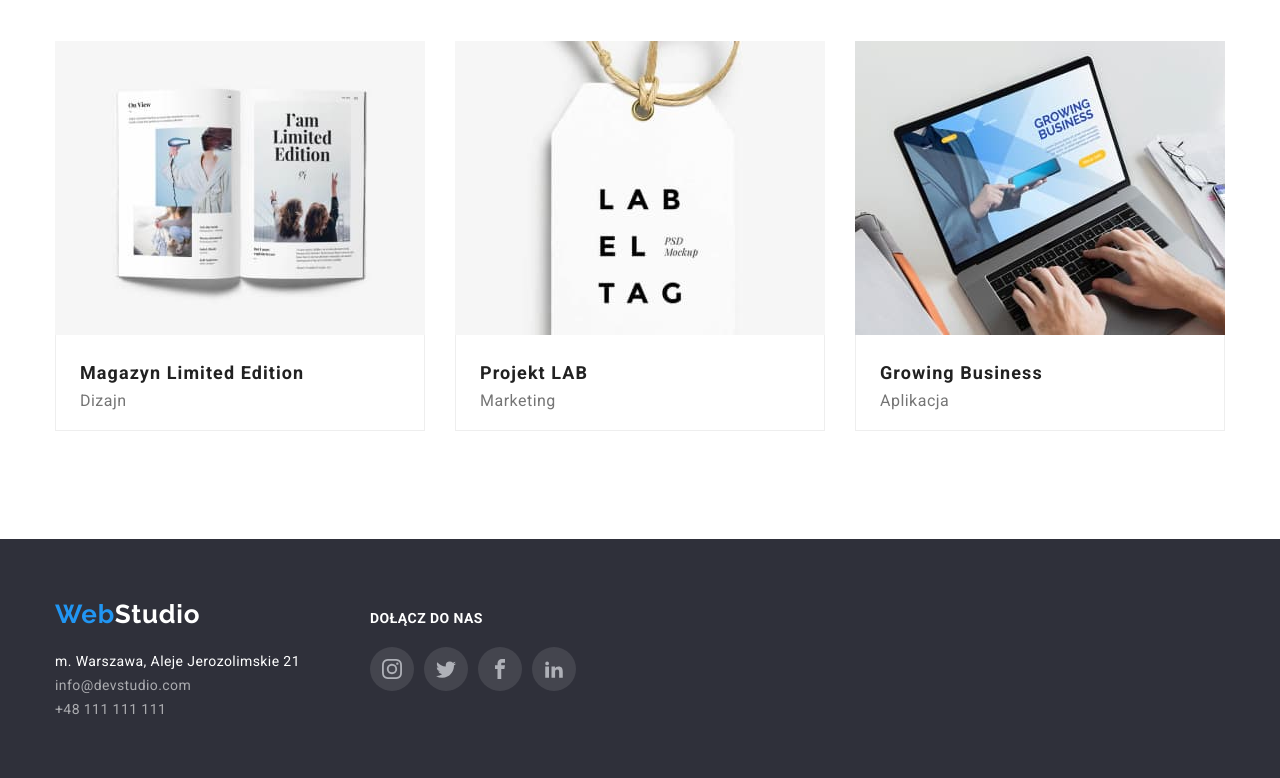
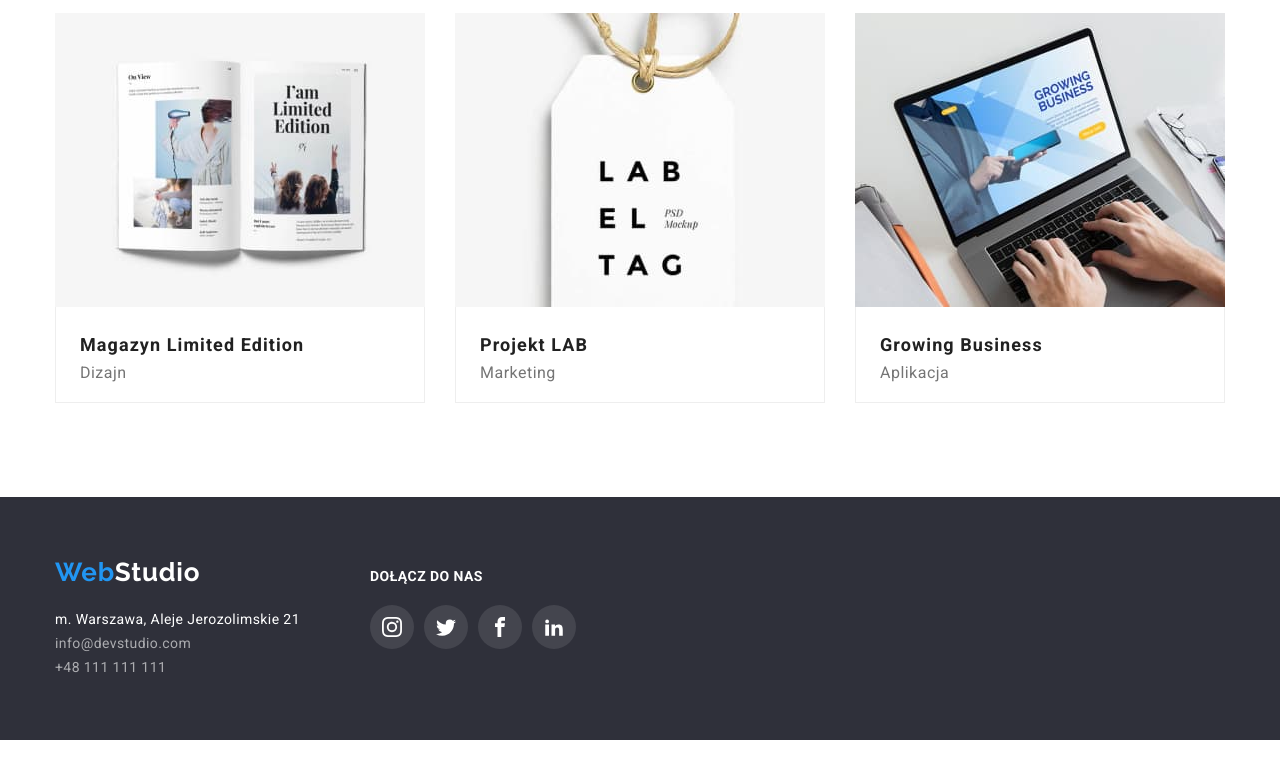
Before and after one commit to kraciastespodnie/goit-markup-hw-04, a plain HTML site: page portfolio.html in a window 1280 px wide. Shown: the part 1090-1868 px from the top of the page. After the commit the page ends 1830 px from the top, so only its background shows below. Drawn offline with nearby package versions, Linux system fonts and the light colour scheme.

Commit message:
chenges in styles.css

```diff
--- a/CSS/styles.css
+++ b/CSS/styles.css
@@ -3,17 +3,19 @@
     --logo-color-first: #2196f3;
     --logo-color-second: #000000;
     --logo-color-third: #ffffff;
-    --logo-client-color: #AFB1B8;
+    --logo-client-color: #afb1b8;
     --description-color: #757575;
     --background-firs-color: #2f303a;
     --background-second-color: #f5f4fa;
     --background-third-color: #ffffff;
     --button: #2196f3;
     --button-text: #ffffff;
-    --social-media-icon: #AFB1B8;
+    --social-media-icon: #afb1b8;
 }
 
-*, ::before, ::after {
+*,
+::before,
+::after {
     box-sizing: border-box;
     margin: 0;
     padding: 0;
@@ -306,11 +308,7 @@ body {
     padding-bottom: 16px;
 }
 
-.our-clients {
-
-}
-
-.our-clients h2{
+.our-clients h2 {
     font-size: 36px;
     font-weight: 700;
     color: var(--main-color);
@@ -320,14 +318,14 @@ body {
     padding-bottom: 50px;
 }
 
-.our-clients-list{
+.our-clients-list {
     list-style: none;
     display: flex;
     justify-content: center;
     gap: 30px;
 }
 
-.our-clients-list li{
+.our-clients-list li {
     width: 170px;
     height: 92px;
     display: flex;
@@ -366,7 +364,7 @@ body {
     margin-right: 70px;
 }
 
-.footer-styles a{
+.footer-styles a {
     text-decoration: none;
     width: 145px;
     height: 31px;
@@ -386,7 +384,7 @@ body {
     margin-top: 20px;
 }
 
-.footer-address-link{
+.footer-address-link {
     text-decoration: none;
     font-size: 14px;
     font-style: normal;
@@ -429,7 +427,7 @@ body {
     display: flex;
     justify-content: center;
     align-items: center;
-    fill: var(--social-media-icon);
+    fill: var(--background-third-color);
 }
 
 .footer-join-us-icon li:hover,
@@ -482,9 +480,10 @@ body {
     gap: 30px;
 }
 
-.portfolio-project {
-    width: 370px;
-    height: 404px;
+.portfolio-project-list figure:hover {
+    box-shadow: 0px 1px 1px rgba(0, 0, 0, 0.12), 0px 4px 4px rgba(0, 0, 0, 0.06),
+        1px 4px 6px rgba(0, 0, 0, 0.16);
+    cursor: pointer;
 }
 
 .portfolio-project figcaption {
```
